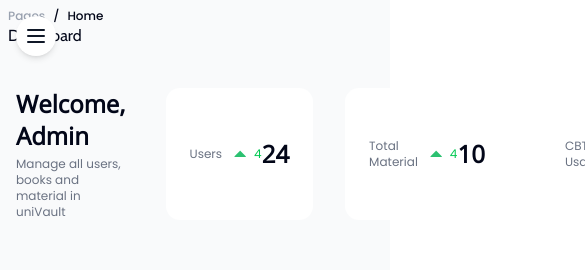
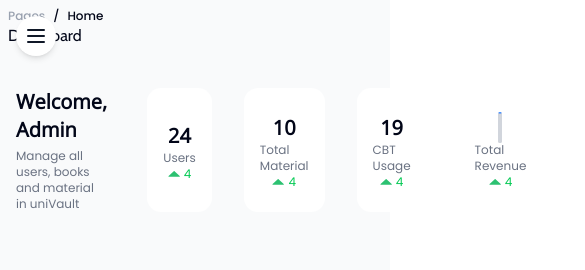
Before and after one commit to mopheh/e-library, a Next.js app: page /1/data in a window 390 px wide. Shown: the top 270 px of the page, 585 px wide, since content can reach past the window. Built offline with nearby package versions, Linux system fonts and the light colour scheme; no server answers; the database is empty; a web font is replaced by a local one.

Commit message:
Made responsive

```diff
--- a/components/Dashboard/BookWrap.tsx
+++ b/components/Dashboard/BookWrap.tsx
@@ -13,17 +13,21 @@
     const books = getRecentlyViewedBooks()
     setBooks(books)
   }, [])
+
   return (
-    <div className="flex w-full gap-4 px-2">
-      <div className="bg-white dark:bg-gray-950 rounded-lg w-1/2 p-3 h-[400px] relative overflow-hidden font-poppins">
+      <div className="flex flex-col lg:flex-row w-full gap-4 sm:px-2">
+        {/* Charts Section */}
+        <div className="bg-white dark:bg-gray-950 rounded-lg w-full lg:w-1/2 p-3 h-[400px] relative overflow-hidden font-poppins">
           <h3 className="text-base font-semibold mb-4 font-open-sans">
             Reading Activity (Last 7 Days)
           </h3>
           <Charts />
         </div>
-      <div className="bg-white dark:bg-gray-950 rounded-lg w-1/2 p-3 h-[400px] relative overflow-hidden">
+
+        {/* Recently Viewed Section */}
+        <div className="bg-white dark:bg-gray-950 rounded-lg w-full lg:w-1/2 p-3 h-[400px] relative overflow-hidden">
           <div className="flex justify-between items-center mb-3">
-          <h3 className="font-semibold  font-open-sans">Recently Viewed</h3>
+            <h3 className="font-semibold font-open-sans">Recently Viewed</h3>
             <button className="bg-gray-50 dark:bg-gray-800 text-xs cursor-pointer text-green-500 px-3 py-2 text-open-sans font-poppins rounded-lg">
               View All
             </button>
@@ -54,26 +58,15 @@
                 </>
             )}
           </div>
-        <div
-          className="w-full h-fit absolute left-0 bottom-[0]
-        "
-        >
+          <div className="w-full h-fit absolute left-0 bottom-0">
             <Image
-            src={`/icons/${isDark ? 'Gradient-Dark.svg' :'gradient.svg'}`}
+                src={`/icons/${isDark ? "Gradient-Dark.svg" : "gradient.svg"}`}
                 alt={"gradient"}
                 width={600}
                 height={100}
             />
           </div>
         </div>
-
-      {/*<NoBookWrap*/}
-      {/*  name={"Saved Books"}*/}
-      {/*  title={"No saved books"}*/}
-      {/*  message={*/}
-      {/*    "You haven’t saved any books yet. Start exploring and bookmark your favorites."*/}
-      {/*  }*/}
-      {/*/>*/}
       </div>
   )
 }
--- a/components/Dashboard/Charts.tsx
+++ b/components/Dashboard/Charts.tsx
@@ -21,7 +21,7 @@
 
   const { data } = useReadingSession()
   return (
-    <div className="w-full h-[90%]">
+    <div className="w-[450px] relative transform -translate-x-8 sm:translate-x-0 md:w-full h-[90%]">
       <ResponsiveContainer width="100%" height="100%">
         <AreaChart
           data={data}
--- a/components/Dashboard/Stat.tsx
+++ b/components/Dashboard/Stat.tsx
@@ -2,6 +2,7 @@
 import Image from "next/image"
 import MiniLoader from "@/components/Loader"
 import CountUp from "react-countup"
+
 interface StatProps {
     title: string
     stat: number
@@ -9,16 +10,23 @@
     color?: string // e.g., "text-green-600"
     bgColor?: string // e.g., "bg-green-100"
 }
+
 const Stat = ({ title, stat, icon, color, bgColor }: StatProps) => {
     return (
-    <div className="flex gap-3 font-poppins items-center bg-white dark:bg-gray-950 px-6 py-3 rounded-xl">
+        <div className="flex flex-row items-center gap-3 font-poppins bg-white dark:bg-gray-950 px-4 py-3 rounded-xl w-full max-w-xs sm:max-w-sm md:max-w-md">
+            {/* Icon */}
             {icon && (
-        <div className={`p-2 rounded-full ${color} ${bgColor} text-xl`}>
+                <div className={`p-2 rounded-full ${color} ${bgColor} text-xl flex-shrink-0`}>
                     {icon}
                 </div>
             )}
-      <p className="text-gray-500 text-xs"> {title} </p>
-      <div className="flex text-xs  gap-2 text-green-500">
+
+            {/* Text section */}
+            <div className="flex flex-col sm:flex-row flex-col-reverse items-center sm:justify-between w-full">
+                {/* Title + Trend */}
+                <div className="flex flex-col  sm:flex-row items-center sm:gap-3">
+                    <p className="text-gray-500 text-xs">{title}</p>
+                    <div className="flex text-xs gap-1 text-green-500 items-center">
                         <Image
                             src={"/icons/caret-up.svg"}
                             alt={"caret"}
@@ -27,10 +35,15 @@
                         />
                         4
                     </div>
-      <div className="font-semibold text-2xl font-open-sans">
+                </div>
+
+                {/* Stat number */}
+                <div className="font-semibold text-xl sm:text-2xl font-open-sans mt-1 sm:mt-0">
                     {!stat ? <MiniLoader /> : <CountUp end={stat} duration={2} />}
+                </div>
             </div>
         </div>
     )
 }
+
 export default Stat
--- a/components/Dashboard/Stats.tsx
+++ b/components/Dashboard/Stats.tsx
@@ -1,5 +1,4 @@
 import React, { useEffect, useState } from "react"
-import Image from "next/image"
 import { useUser } from "@clerk/nextjs"
 import Stat from "@/components/Dashboard/Stat"
 import Welcome from "@/components/Welcome"
@@ -16,21 +15,26 @@
     const [pagesRead, setPagesRead] = useState(0)
     const { data: myBooks } = useMyBooks()
     const { data } = useReadingSession()
+
     useEffect(() => {
         if (data) {
             const books = data.reduce(
-        (sum: any, book: { pagesRead: any }) => sum + book.pagesRead,
+                (sum: number, book: { pagesRead: number }) => sum + book.pagesRead,
                 0
             )
             setPagesRead(books)
         }
     }, [data])
+
     return (
-    <div className="flex gap-8 my-10">
+        <div className="grid gap-2 sm:gap-6 my-10 grid-cols-2 lg:grid-cols-4">
+            <div className="sm:col-span-2 lg:col-span-1">
                 <Welcome
                     name={user?.firstName}
-        guide={" Monitor all books and material in your library"}
+                    guide="Monitor all books and material in your library"
                 />
+            </div>
+
             <Stat
                 title="Books Read"
                 stat={myBooks}
--- a/components/Welcome.tsx
+++ b/components/Welcome.tsx
@@ -9,7 +9,7 @@
 }) => {
   return (
     <div className="flex flex-col px-2">
-      <h3 className="font-open-sans mb-1 text-2xl font-semibold">
+      <h3 className="font-open-sans mb-1 text-xl sm:text-2xl font-semibold">
         Welcome, {name}
       </h3>
       <span className="font-poppins text-xs text-gray-500 dark:text-gray-400">
```
Lines whose indentation alone changed are shown as unchanged.
